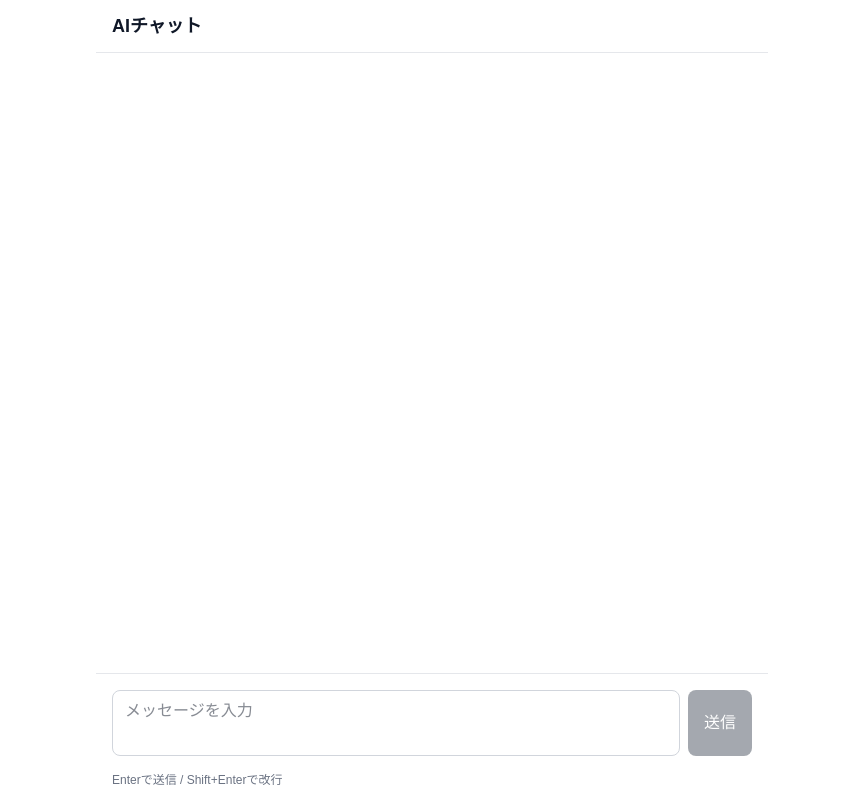
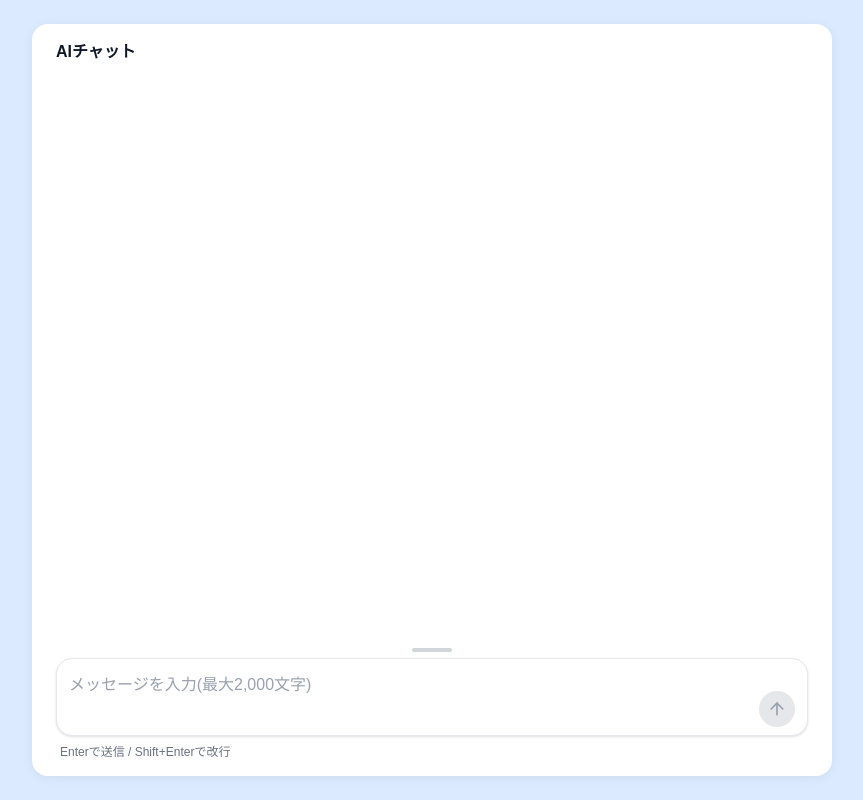
Before and after one commit to kasiyuha9528/simple-ai-chat, a Next.js app: page / in a window 1280 px wide. Shown: the whole page, without its empty margins (208-1071 px from the left). Built offline with nearby package versions, Linux system fonts and the light colour scheme.

Commit message:
UI改善: 画面の見た目の変更、入力欄の高さをドラッグで変更できるようにする

```diff
--- a/app/components/Chat.tsx
+++ b/app/components/Chat.tsx
@@ -3,6 +3,35 @@
 import { useChat } from "@ai-sdk/react";
 import { DefaultChatTransport } from "ai";
 import { useEffect, useRef, useState } from "react";
+
+// 入力欄の高さの下限・上限(px)。60pxは約2行分、300pxは約12行分
+const MIN_INPUT_HEIGHT = 60;
+const MAX_INPUT_HEIGHT = 300;
+
+function AiAvatar() {
+  return (
+    <div
+      className="flex h-8 w-8 shrink-0 items-center justify-center rounded-full bg-blue-100 text-xs font-bold text-blue-700"
+      aria-hidden="true"
+    >
+      AI
+    </div>
+  );
+}
+
+function UserAvatar() {
+  return (
+    <div
+      className="flex h-8 w-8 shrink-0 items-center justify-center rounded-full bg-gray-700 text-white"
+      aria-hidden="true"
+    >
+      <svg viewBox="0 0 24 24" fill="currentColor" className="h-4 w-4">
+        <circle cx="12" cy="8" r="4" />
+        <path d="M4 20c0-4 3.6-6 8-6s8 2 8 6v1H4z" />
+      </svg>
+    </div>
+  );
+}
 
 export default function Chat() {
   const { messages, sendMessage, status, stop } = useChat({
@@ -10,13 +39,16 @@ export default function Chat() {
   });
   const [input, setInput] = useState("");
   const bottomRef = useRef<HTMLDivElement>(null);
+  const [inputHeight, setInputHeight] = useState(MIN_INPUT_HEIGHT);
+  const dragRef = useRef<{ startY: number; startHeight: number } | null>(null);
 
   const isBusy = status === "submitted" || status === "streaming";
+  const canSend = input.trim().length > 0;
 
   // メッセージが増える・文字が追加されるたびに、一番下までスクロールする
   useEffect(() => {
     bottomRef.current?.scrollIntoView({ behavior: "auto" });
-  }, [messages]);
+  }, [messages, status]);
 
   // 送信の処理(ボタンとEnterキーの両方から使う)
   function submit() {
@@ -31,6 +63,25 @@ export default function Chat() {
     submit();
   }
 
+  // 入力欄の上のつまみをドラッグして、高さを変える
+  function handleResizeStart(e: React.PointerEvent<HTMLDivElement>) {
+    e.preventDefault();
+    e.currentTarget.setPointerCapture(e.pointerId);
+    dragRef.current = { startY: e.clientY, startHeight: inputHeight };
+  }
+
+  function handleResizeMove(e: React.PointerEvent<HTMLDivElement>) {
+    const drag = dragRef.current;
+    if (!drag) return;
+    // 上にドラッグするほど(clientYが小さくなるほど)、高くなる
+    const next = drag.startHeight + (drag.startY - e.clientY);
+    setInputHeight(Math.min(MAX_INPUT_HEIGHT, Math.max(MIN_INPUT_HEIGHT, next)));
+  }
+
+  function handleResizeEnd() {
+    dragRef.current = null;
+  }
+
   function handleKeyDown(e: React.KeyboardEvent<HTMLTextAreaElement>) {
     // Enter以外、またはShift+Enter(改行)のときは、何もしない
     if (e.key !== "Enter" || e.shiftKey) return;
@@ -41,25 +92,24 @@ export default function Chat() {
   }
 
   return (
-    <div className="bg-white text-gray-900">
-      <div className="mx-auto flex h-dvh max-w-2xl flex-col">
-        <header className="border-b border-gray-200 px-4 py-3 text-lg font-semibold">
+    <div className="h-dvh bg-blue-100 p-3 text-gray-900 sm:p-6">
+      <div className="mx-auto flex h-full max-w-[800px] flex-col overflow-hidden rounded-2xl bg-white shadow-[0_2px_12px_rgba(0,0,0,0.06)]">
+        <header className="px-4 pb-2 pt-4 text-base font-semibold sm:px-6">
           AIチャット
         </header>
 
-        <div className="flex-1 space-y-4 overflow-y-auto px-4 py-4">
-          {messages.map((message) => (
+        <div className="flex-1 space-y-5 overflow-y-auto px-4 py-4 sm:px-6">
+          {messages.map((message) => {
+            const isUser = message.role === "user";
+            return (
               <div
                 key={message.id}
-              className={
-                message.role === "user" ? "flex justify-end" : "flex justify-start"
-              }
+                className={`flex items-start gap-3 ${isUser ? "flex-row-reverse" : ""}`}
               >
+                {isUser ? <UserAvatar /> : <AiAvatar />}
                 <div
-                className={`max-w-[80%] whitespace-pre-wrap rounded-2xl px-4 py-2 ${
-                  message.role === "user"
-                    ? "bg-gray-800 text-white"
-                    : "bg-gray-100 text-gray-900"
+                  className={`max-w-[75%] whitespace-pre-wrap break-words rounded-2xl px-4 py-2.5 leading-relaxed ${
+                    isUser ? "bg-blue-600 text-white" : "bg-gray-100 text-gray-900"
                   }`}
                 >
                   {message.parts.map((part, index) =>
@@ -69,48 +119,87 @@ export default function Chat() {
                   )}
                 </div>
               </div>
-          ))}
+            );
+          })}
 
           {status === "submitted" && (
-            <p className="text-sm text-gray-500">考え中…</p>
+            <div className="flex items-start gap-3">
+              <AiAvatar />
+              <div className="rounded-2xl bg-gray-100 px-4 py-2.5 text-sm text-gray-500">
+                考え中…
+              </div>
+            </div>
           )}
           <div ref={bottomRef} />
         </div>
 
+        <div className="px-4 pb-4 sm:px-6">
+          <div
+            onPointerDown={handleResizeStart}
+            onPointerMove={handleResizeMove}
+            onPointerUp={handleResizeEnd}
+            onPointerCancel={handleResizeEnd}
+            role="separator"
+            aria-orientation="horizontal"
+            aria-label="入力欄の高さを変更"
+            className="group flex h-4 cursor-row-resize touch-none select-none items-center justify-center"
+          >
+            <div className="h-1 w-10 rounded-full bg-gray-300 transition group-hover:bg-gray-400" />
+          </div>
           <form
             onSubmit={handleSubmit}
-          className="flex gap-2 border-t border-gray-200 p-4"
+            className="flex items-end gap-2 rounded-2xl border border-gray-200 bg-white px-3 py-2 shadow-sm transition focus-within:border-blue-300 focus-within:ring-4 focus-within:ring-blue-100"
           >
             <textarea
               value={input}
               onChange={(e) => setInput(e.target.value)}
               onKeyDown={handleKeyDown}
-            rows={2}
-            placeholder="メッセージを入力"
-            className="flex-1 resize-none rounded-lg border border-gray-300 bg-white px-3 py-2 text-gray-900"
+              style={{ height: inputHeight }}
+              placeholder="メッセージを入力(最大2,000文字)"
+              className="max-h-[50dvh] flex-1 resize-none overflow-y-auto bg-transparent py-1.5 text-base leading-6 text-gray-900 outline-none placeholder:text-gray-400"
             />
             {isBusy ? (
               <button
                 type="button"
                 onClick={() => stop()}
-              className="rounded-lg border border-gray-800 px-4 py-2 text-gray-800"
+                aria-label="停止"
+                className="flex h-9 w-9 shrink-0 items-center justify-center rounded-full bg-gray-800 text-white transition hover:bg-gray-700"
               >
-              停止
+                <svg viewBox="0 0 24 24" fill="currentColor" className="h-4 w-4">
+                  <rect x="6" y="6" width="12" height="12" rx="2" />
+                </svg>
               </button>
             ) : (
               <button
                 type="submit"
-              disabled={!input.trim()}
-              className="rounded-lg bg-gray-800 px-4 py-2 text-white disabled:opacity-40"
+                disabled={!canSend}
+                aria-label="送信"
+                className={`flex h-9 w-9 shrink-0 items-center justify-center rounded-full transition ${
+                  canSend
+                    ? "bg-blue-600 text-white hover:bg-blue-700"
+                    : "cursor-not-allowed bg-gray-200 text-gray-400"
+                }`}
               >
-              送信
+                <svg
+                  viewBox="0 0 24 24"
+                  fill="none"
+                  stroke="currentColor"
+                  strokeWidth="2"
+                  strokeLinecap="round"
+                  strokeLinejoin="round"
+                  className="h-5 w-5"
+                >
+                  <path d="M12 19V5" />
+                  <path d="M5 12l7-7 7 7" />
+                </svg>
               </button>
             )}
           </form>
-        <p className="px-4 pb-3 text-xs text-gray-500">
+          <p className="mt-2 px-1 text-xs text-gray-500">
             Enterで送信 / Shift+Enterで改行
           </p>
         </div>
       </div>
+    </div>
   );
 }
--- a/app/layout.tsx
+++ b/app/layout.tsx
@@ -13,14 +13,14 @@ const geistMono = Geist_Mono({
 });
 
 export const metadata: Metadata = {
-  title: "Create Next App",
-  description: "Generated by create next app",
+  title: "AIチャット",
+  description: "Claudと会話できるシンプルなAIチャット",
 };
 
 export default function RootLayout({ children }: LayoutProps<"/">) {
   return (
     <html
-      lang="en"
+      lang="ja"
       className={`${geistSans.variable} ${geistMono.variable} h-full antialiased`}
     >
       <body className="min-h-full flex flex-col">{children}</body>
```
Also changed, not shown: 1 other file (tests, documents, lock files or other folders). Lines whose indentation alone changed are shown as unchanged.
